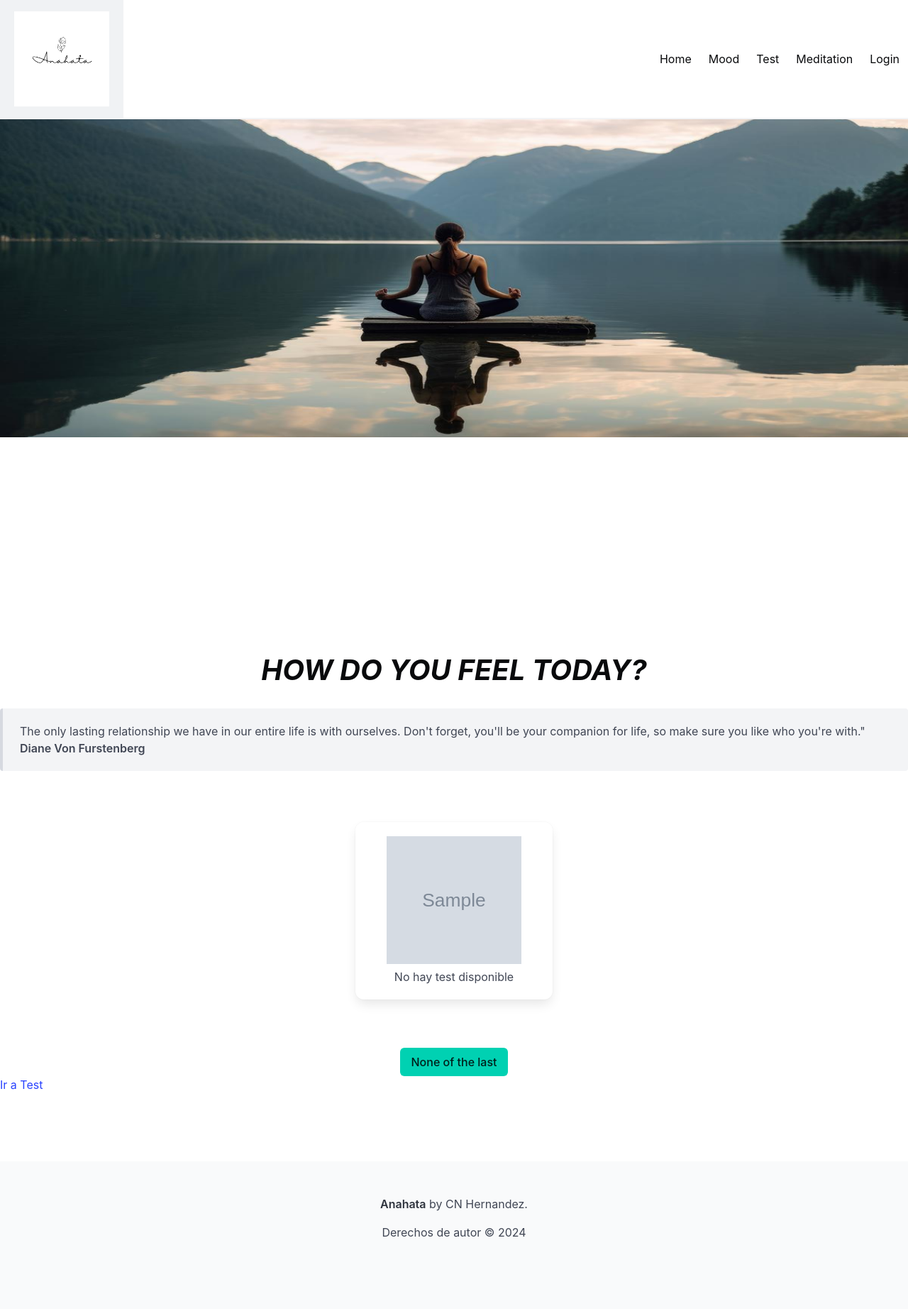
After one commit to Carle93/DJANGOPROYECT, a Django app: template login/templates/login/mood.html in a window 1280 px wide. The commit adds this page. Shown: the whole page at 71% size. Run offline with Django 3.2, Linux system fonts and the light colour scheme; the template is opened without the code that fills it: most values are stand-ins (such as "Sample title", 1, 10 or a date in 2020); grey boxes marked "Sample" are stand-in pictures.

Commit message:
urls and changes models

```diff
--- /dev/null
+++ b/login/count.py
@@ -0,0 +1,4 @@
+from login.models import Test
+
+test_count = Test.objects.count()
+print(test_count)
--- a/login/models.py
+++ b/login/models.py
@@ -42,11 +42,13 @@ class Moods(models.Model):
 
 class Test(models.Model):
     name = models.CharField(max_length=50, help_text='Name to test in the App')
-    moods = models.ForeignKey(Moods, null=True, blank=True, on_delete= models.CASCADE)
-    #get method foreignkey´s syntax
+    mood = models.ForeignKey(Moods, null=True, blank=True, on_delete=models.CASCADE)
 
     def __str__(self):
         return self.name
+
+    def get_absolute_url(self):
+        return reverse('test_detail', kwargs={'pk': self.pk})
 
 class Files(models.Model):
     Type_choices = [
--- a/login/templates/login/base.html
+++ b/login/templates/login/base.html
@@ -29,7 +29,8 @@
     <div class="navbar-menu" id="nav-link">
         <div class="navbar-end">
             <a class="navbar-item" href="{% url 'home' %}">Home</a>
-            <a class="navbar-item" href="{% url 'test' %}">Test</a>
+            <a class="navbar-item" href="{% url 'mood' %}">Mood</a>
+            <a class="navbar-item" href="{% url 'test'%}">Test</a>
             <a class="navbar-item" href="{% url 'meditation' %}">Meditation</a>
             <a class="navbar-item" href="{% url 'login' %}">Login</a>
 
--- /dev/null
+++ b/login/templates/login/mood.html
@@ -0,0 +1,50 @@
+{% extends "login/base.html" %}
+{% load static %}
+{% block content %}
+
+<section class="hero is-fullheight">
+  <img class="has-background is-transparent" src="{% static 'imagen/home.jpg' %}" alt="places" style="width: 100%; max-height: 450px;">
+  <h1 class="title is-italic is-size-2 has-text-weight-medium has-text-black has-text-centered has-text-weight-bold">HOW DO YOU FEEL TODAY?</h1>
+</section>
+
+<div class="py-4"></div>
+
+<article class="message">
+  <div class="message-body">
+    The only lasting relationship we have in our entire life is with ourselves. Don't forget, you'll be your companion for life, so make sure you like who you're with."
+    <strong>Diane Von Furstenberg</strong>
+  </div>
+</article>
+
+<section class="section">
+  <div class="hero">
+    <div class="columns is-multiline is-centered">
+      {% for mood in moods %}
+      <div class="column is-3 has-text-centered">
+        <div class="box">
+          {% if mood.imagens_url %}
+            <img src="{{ mood.imagens_url }}" alt="{{ mood.name }}" style="width: 190px; height: 180px;">
+          {% else %}
+            <p>No hay imagen disponible</p>
+          {% endif %}
+          {% with test=mood.test_set.first %}
+            {% if test %}
+              <a href="{% url 'test_detail' test.pk %}" class="button is-primary">{{ mood.name }}</a>
+            {% else %}
+              <p>No hay test disponible</p>
+            {% endif %}
+          {% endwith %}
+        </div>
+      </div>
+      {% endfor %}
+    </div>
+  </div>
+</section>
+
+<div class="has-text-centered" style="margin-top: 20px;">
+  <button class="button has-text-centered is-primary">None of the last</button>
+</div>
+<a href="{% url 'test' %}">Ir a Test</a>
+<div class="py-6"></div>
+
+{% endblock %}
--- a/login/templates/login/test.html
+++ b/login/templates/login/test.html
@@ -10,6 +10,8 @@
 </section>
 
 </div>
+
+
 <h5 class="title is-size-3 has-text-white has-text-centered has-text-weight-bold">Sadness Assessment</h5>
 <div class="py-4"></div>
   <p class="is-size-6 has-tex-green has-text-centered is-family-sans-serif"> On a scale from 1 to 10, how strongly do you feel that? </p>
--- a/login/urls.py
+++ b/login/urls.py
@@ -22,7 +22,9 @@ from . import views
 
 urlpatterns = [
     path("", views.home, name='home'),
-    path("test/", views.test, name='test'),
+    path("mood/", views.mood, name='mood'),
+    path("test/", views.test_view, name='test'),
+    path("test/<int:pk>/", views.test_view, name='test_detail'),  # Ajusta esta línea
     path("meditation/", views.meditation, name='meditation'),
     path("user/", views.user_account, name='login'),
-]+ static(settings.MEDIA_URL, document_root=settings.MEDIA_ROOT)
+] + static(settings.MEDIA_URL, document_root=settings.MEDIA_ROOT)
```
Also changed, not shown: login/views.py (+17 -7 lines), login/migrations/0012_rename_moods_test_mood.py (added), media/imagen/calm_rni90Tn.png (added), media/imagen/excited_ZWZZm6A.jpeg (added), media/imagen/foto-homes.jpg (added), media/imagen/tired.jpg (added).
